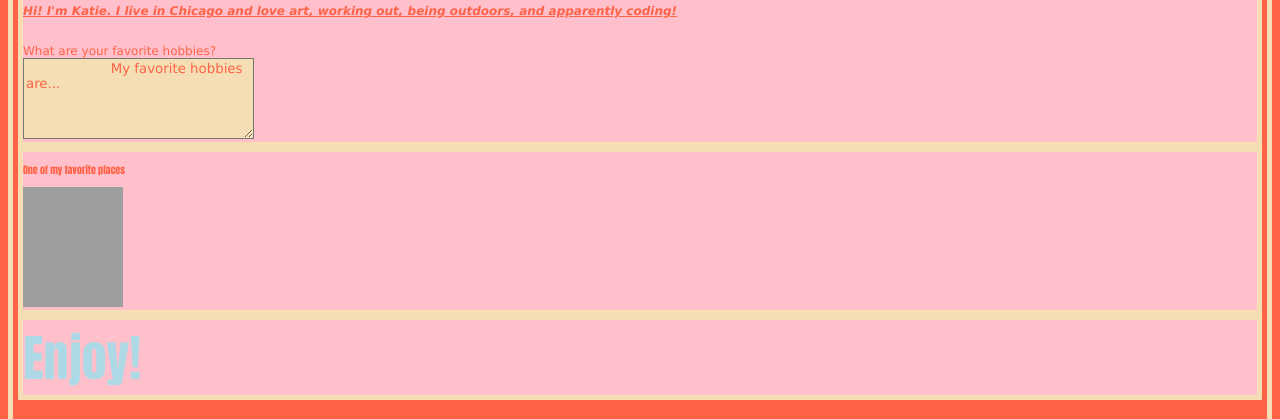
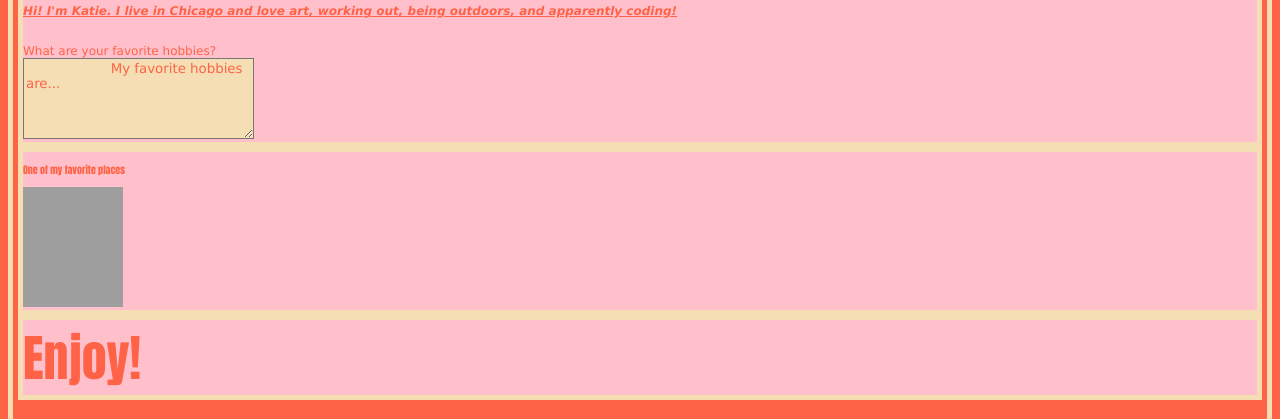
Before and after one commit to katie-rose-b/myblogproject, a plain HTML site: page index.html in a window 1280 px wide. Shown: the part 533-952 px from the top of the page. Drawn offline with Linux system fonts and the light colour scheme; grey boxes are pictures that could not be loaded.

Commit message:
Update footer.css

```diff
--- a/css/footer.css
+++ b/css/footer.css
@@ -1,6 +1,6 @@
 .footer{
     grid-area: ft;
     font-family:Impact, Haettenschweiler, 'Arial Narrow Bold', sans-serif;
-    color:lightblue;
+    color:tomato;
     font-size: 50px
   }
```
